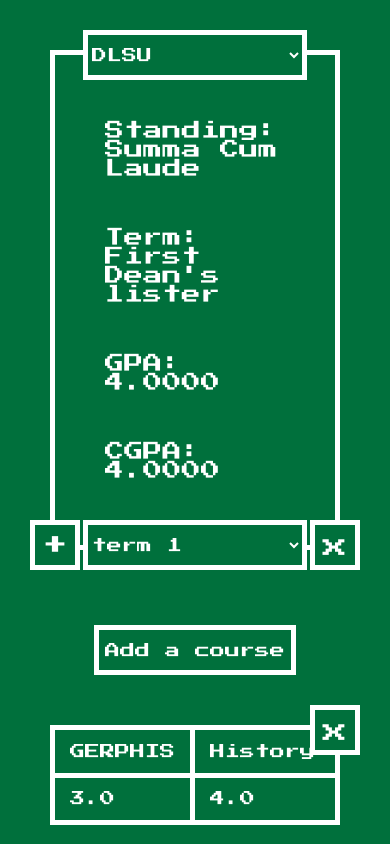
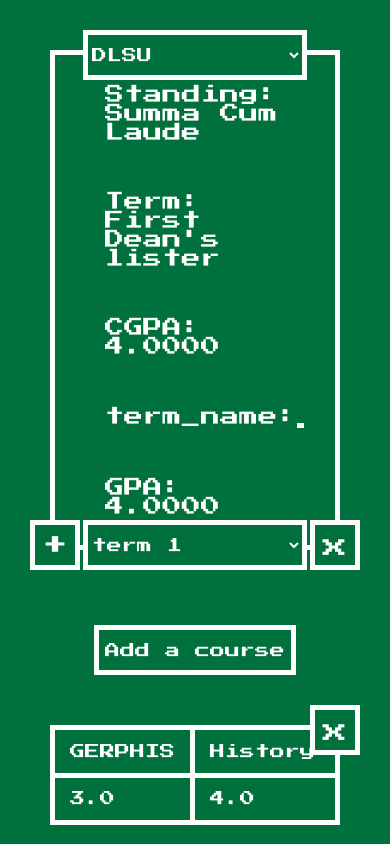
Before and after one commit to enricosebastian/gpa-calculator-ph-next.js, a Next.js app: page / in a window 390 px wide. Shown: the top 844 px of the page. Built offline with nearby package versions, Linux system fonts and the light colour scheme.

Commit message:
Added ability to rename term in mobile version

```diff
--- a/_components/CompactMain/CompactMain.module.scss
+++ b/_components/CompactMain/CompactMain.module.scss
@@ -17,8 +17,25 @@
         font-family: var(--press-start-2p);
         font-size: 1.2rem;
 
+        display: flex;
+        align-items: center;
+
         &:not(:last-child) {
             margin-bottom: 50px;
+        }
+
+        .term_name_input {
+            background-color: transparent;
+
+            border-top-width: 0;
+            border-left-width: 0;
+            border-right-width: 0;
+
+            min-width: 0px;
+            width: 100%;
+
+            min-height: 0px;
+            height: 100%;
         }
     }
 
--- a/_components/CompactMain/CompactMain.tsx
+++ b/_components/CompactMain/CompactMain.tsx
@@ -19,6 +19,7 @@
     const {selectedCourses, selectedTermId, setSelectedTermId, university, setUniversity} = useMainContext();
     const {terms, addTerm, modifyTerm, deleteTerm} = useTermContext();
     const {courses, addCourse, deleteCourse} = useCourseContext();
+    const selectedTerm = terms.find(term => term.id === selectedTermId);
 
     const {theme, setTheme} = useTheme();
 
@@ -160,6 +161,12 @@
         deleteTerm(selected_term);
     };
 
+    const handleTermNameChange = (e: ChangeEvent<HTMLInputElement>) => {
+        const modified_term = {id: selectedTermId, name: e.target.value};
+
+        modifyTerm(modified_term);
+    };
+
     return (
         <>
             <RetroDiv className={styles.main_div}>
@@ -176,8 +183,11 @@
 
                 <div className={styles.content}>Standing: {my_calculator.getOverallStanding(courses)}</div>
                 <div className={styles.content}>Term: {my_calculator.getTermStanding(selectedCourses)}</div>
+                <div className={styles.content}>CGPA: {my_calculator.getScore(courses)}</div>
+
+                <div className={styles.content}>term_name: <RetroInput className={styles.term_name_input} type="text" value={selectedTerm?.name} onChange={e => handleTermNameChange(e)}></RetroInput></div>
+
                 <div className={styles.content}>GPA: {my_calculator.getScore(selectedCourses)}</div>
-                <div className={styles.content}>CGPA: {my_calculator.getScore(courses)}</div>
             </RetroDiv>
 
             <div className={styles.button_area}>
```
